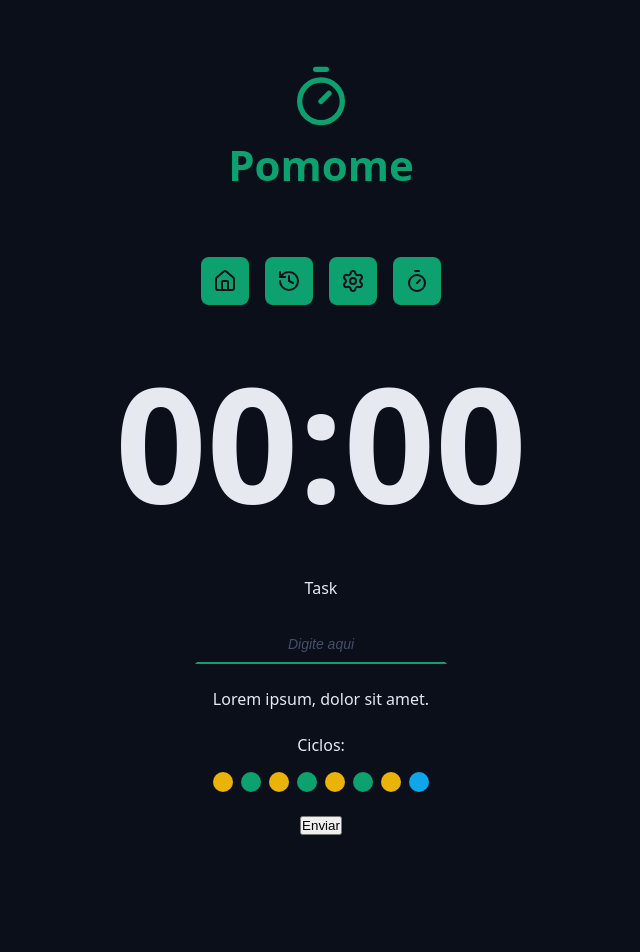
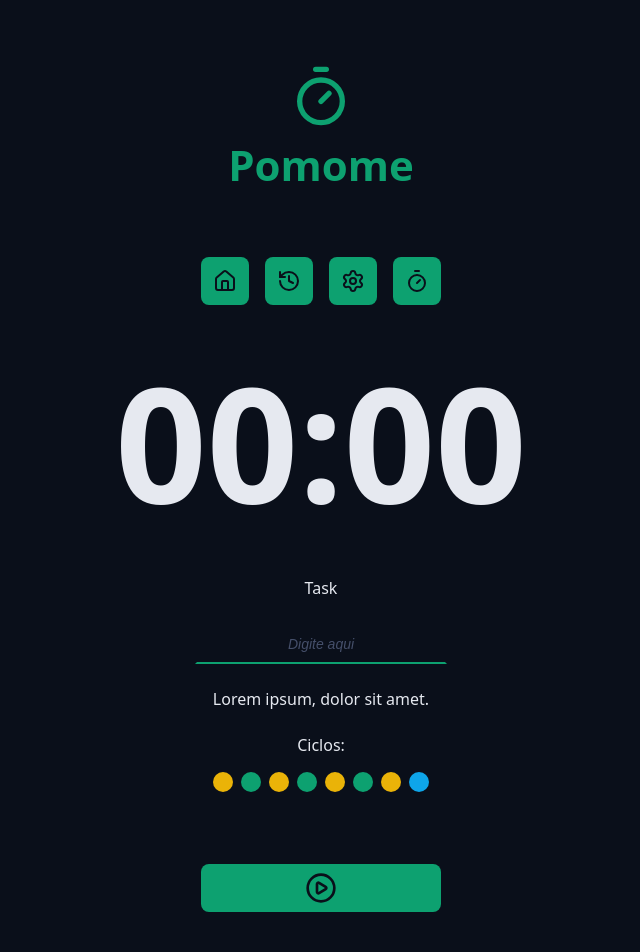
Before and after one commit to ellenmelo19/Pomome, a React (Vite) app: page / in a window 1280 px wide. Shown: the top 952 px of the page, without its empty margins (319-959 px from the left). Before the commit the page ends 867 px from the top, so only its background shows below. Built offline with nearby package versions, Linux system fonts and the light colour scheme.

Commit message:
componente de botao reutilizavel com opcoes

```diff
--- a/src/App.tsx
+++ b/src/App.tsx
@@ -6,6 +6,8 @@
 import { CountDown } from "./components/Countdown";
 import { DefaultInput } from "./components/DefaultInput";
 import { Cycles } from "./components/Cycles";
+import { DefaultButton } from "./components/DefaultButton";
+import { PlayCircleIcon, StopCircleIcon } from "lucide-react";
 
 export function App() {
 	return (
@@ -43,7 +45,8 @@
                     </div>
 
                     <div className="formRow">
-                        <button> Enviar </button>
+                        <DefaultButton icon={<PlayCircleIcon/>} color ='green'/>
+                        <DefaultButton icon={<StopCircleIcon/>} color ='red'/>
                     </div>
                </form>
             </Container>
--- /dev/null
+++ b/src/components/DefaultButton/index.tsx
@@ -0,0 +1,17 @@
+import type React from 'react';
+import styles from './styles.module.css';
+
+type DefaultButtonProps = {
+    icon: React.ReactNode;
+    color?: 'green' | 'red';
+} & React.ComponentProps<'button'>;
+
+export function DefaultButton({icon, color = 'green', ...props}: DefaultButtonProps) {
+    return(
+        <>
+            <button className={`${styles.button} ${styles[color]}`} {...props} >
+                {icon}
+            </button>
+        </>
+    );
+}
--- /dev/null
+++ b/src/components/DefaultButton/styles.module.css
@@ -0,0 +1,35 @@
+.button {
+    border: none;
+    background: var(--primary);
+    color: var(--text-over-primary);
+    display: flex;
+    align-items: center;
+    justify-content: center;
+    min-width: 24rem;
+    padding: 0.8rem;
+    border-radius: 0.8rem;
+    margin: 4.8rem 0;
+    cursor: pointer;
+    transition: all 0.1s ease-in-out;
+}
+
+.button svg {
+    width: 3.2rem;
+    height: 3.2rem;
+    color: var(--text-over-primary);
+}
+
+.button:hover {
+    filter: brightness(0.8);
+}
+
+.red {
+    background: var(--error);
+    color: var(--text-over-error);
+
+}
+
+.green {
+    background: var(--primary);
+    color: var(--text-over-primary);
+}
```
